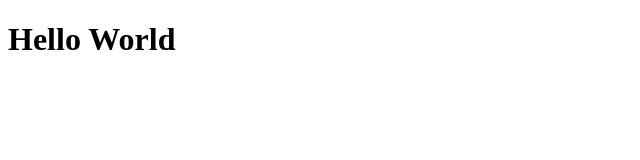
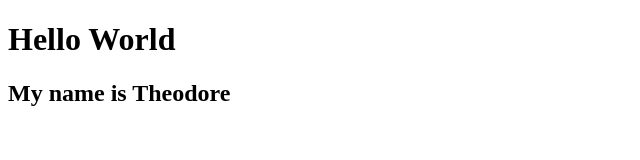
Before and after one commit to theodoreavraam/theodore.github.io, a plain HTML site: page index.html in a window 1280 px wide. Shown: the whole page, without its empty margins (0-640 px from the left). Drawn offline with Linux system fonts and the light colour scheme.

Commit message:
added h2

```diff
--- a/index.html
+++ b/index.html
@@ -6,5 +6,6 @@
 </head>
 <body>
 	<h1>Hello World</h1>
+	<h2>My name is Theodore</h2>
 </body>
 </html>
```
